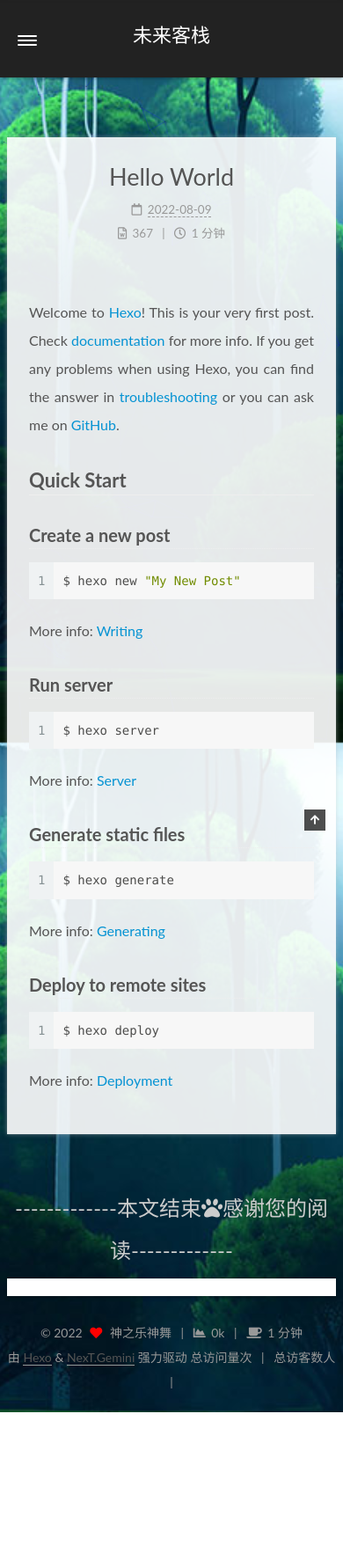
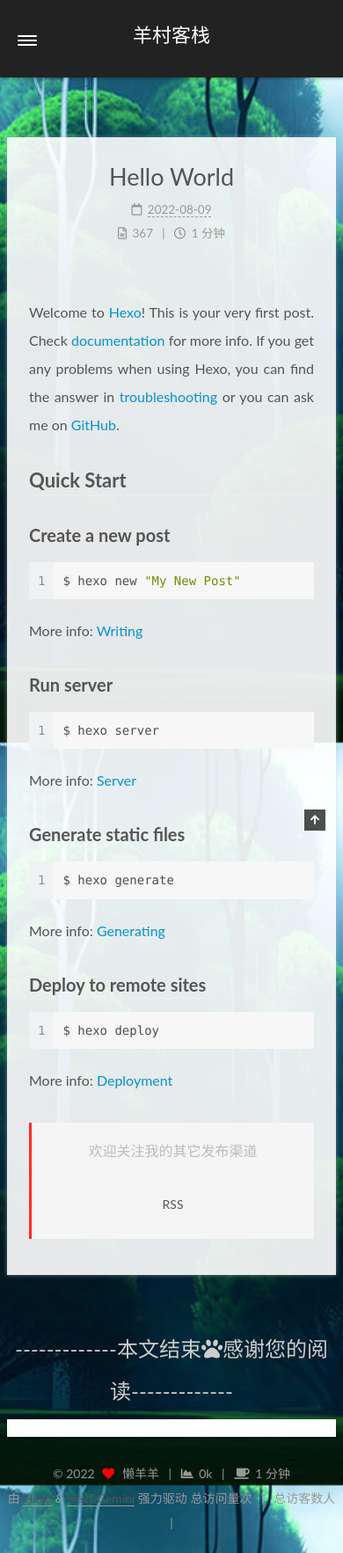
Before and after one commit to lamda001/lamda001.github.io, a plain HTML site: page 2022/08/09/hello-world/index.html in a window 390 px wide. Shown: the whole page at 88% size. Before the commit the page ends 1605 px from the top, so only its background shows below. Drawn offline with Linux system fonts and the light colour scheme; some packages are replaced by stand-ins of ours; a script that the page names is missing.

Commit message:
Site updated: 2022-08-10 12:06:27

```diff
--- a/2022/08/09/hello-world/index.html
+++ b/2022/08/09/hello-world/index.html
@@ -26,12 +26,12 @@
 <meta property="og:type" content="article">
 <meta property="og:title" content="Hello World">
 <meta property="og:url" content="http://example.com/2022/08/09/hello-world/index.html">
-<meta property="og:site_name" content="未来客栈">
+<meta property="og:site_name" content="羊村客栈">
 <meta property="og:description" content="Welcome to Hexo! This is your very first post. Check documentation for more info. If you get any problems when using Hexo, you can find the answer in troubleshooting or you can ask me on GitHub. Quick">
 <meta property="og:locale" content="zh_CN">
 <meta property="article:published_time" content="2022-08-09T10:12:55.291Z">
 <meta property="article:modified_time" content="2022-08-09T10:12:55.291Z">
-<meta property="article:author" content="神之乐神舞">
+<meta property="article:author" content="懒羊羊">
 <meta name="twitter:card" content="summary">
 
 <link rel="canonical" href="http://example.com/2022/08/09/hello-world/">
@@ -47,7 +47,7 @@
   };
 </script>
 
-  <title>Hello World | 未来客栈</title>
+  <title>Hello World | 羊村客栈</title>
 
 
 
@@ -78,6 +78,7 @@
   </style>
 </noscript>
 
+<link rel="alternate" href="/rss2.xml" title="羊村客栈" type="application/rss+xml">
 </head>
 
 <body itemscope itemtype="http://schema.org/WebPage">
@@ -98,7 +99,7 @@
 
     <a href="/" class="brand" rel="start">
       <span class="logo-line-before"><i></i></span>
-      <h1 class="site-title">未来客栈</h1>
+      <h1 class="site-title">羊村客栈</h1>
       <span class="logo-line-after"><i></i></span>
     </a>
       <p class="site-subtitle" itemprop="description"> </p>
@@ -182,12 +183,12 @@
 
     <span hidden itemprop="author" itemscope itemtype="http://schema.org/Person">
       <meta itemprop="image" content="/images/avatar.png">
-      <meta itemprop="name" content="神之乐神舞">
-      <meta itemprop="description" content="路是自己走出来的，抉择是自己定的，循规蹈矩，终究只能步别人后尘">
+      <meta itemprop="name" content="懒羊羊">
+      <meta itemprop="description" content="天青色等烟雨，而我在等你！">
     </span>
 
     <span hidden itemprop="publisher" itemscope itemtype="http://schema.org/Organization">
-      <meta itemprop="name" content="未来客栈">
+      <meta itemprop="name" content="羊村客栈">
     </span>
       <header class="post-header">
         <h1 class="post-title" itemprop="name headline">
@@ -254,6 +255,25 @@
 
 
 
+
+
+
+  <div class="followme">
+    <p>欢迎关注我的其它发布渠道</p>
+
+    <div class="social-list">
+
+        <div class="social-item">
+          <a target="_blank" class="social-link" href="/atom.xml">
+            <span class="icon">
+              <i class="rss"></i>
+            </span>
+
+            <span class="label">RSS</span>
+          </a>
+        </div>
+    </div>
+  </div>
 
 
       <footer class="post-footer">
@@ -340,10 +360,10 @@
 
       <div class="site-overview-wrap sidebar-panel">
         <div class="site-author motion-element" itemprop="author" itemscope itemtype="http://schema.org/Person">
-    <img class="site-author-image" itemprop="image" alt="神之乐神舞"
+    <img class="site-author-image" itemprop="image" alt="懒羊羊"
       src="/images/avatar.png">
-  <p class="site-author-name" itemprop="name">神之乐神舞</p>
-  <div class="site-description" itemprop="description">路是自己走出来的，抉择是自己定的，循规蹈矩，终究只能步别人后尘</div>
+  <p class="site-author-name" itemprop="name">懒羊羊</p>
+  <div class="site-description" itemprop="description">天青色等烟雨，而我在等你！</div>
 </div>
 <div class="site-state-wrap motion-element">
   <nav class="site-state">
@@ -406,7 +426,7 @@
   <span class="with-love">
     <i class="fa fa-heart"></i>
   </span>
-  <span class="author" itemprop="copyrightHolder">神之乐神舞</span>
+  <span class="author" itemprop="copyrightHolder">懒羊羊</span>
     <span class="post-meta-divider">|</span>
     <span class="post-meta-item-icon">
       <i class="fa fa-chart-area"></i>
--- a/css/main.css
+++ b/css/main.css
@@ -1169,7 +1169,7 @@ pre .javascript .function {
 }
 .links-of-author a::before,
 .links-of-author span.exturl::before {
-  background: #0f8c8a;
+  background: #ff4e65;
   border-radius: 50%;
   content: ' ';
   display: inline-block;
@@ -1971,6 +1971,44 @@ pre .javascript .function {
 #qr p {
   text-align: center;
 }
+.followme {
+  align-items: center;
+  background: var(--card-bg-color);
+  border-left: 3px solid #ff2a2a;
+  color: #bbb;
+  margin: 2em 0 1em 0;
+  padding: 1em 1.5em;
+  display: flex;
+  flex-direction: column;
+  justify-content: center;
+}
+.followme .social-list {
+  align-items: center;
+  display: flex;
+  flex-wrap: wrap;
+}
+.followme .social-list .social-item {
+  margin: 0.5em 2em;
+}
+@media (max-width: 991px) {
+  .followme .social-list .social-item {
+    margin: 0.5em 0.75em;
+  }
+}
+.followme .social-list .social-link {
+  border: 0;
+  display: inline-block;
+  text-align: center;
+}
+.followme .social-list .social-link .icon {
+  font-size: 1.75em;
+  height: 1.75em;
+  width: 1.75em;
+}
+.followme .social-list .social-link .label {
+  display: block;
+  font-size: 14px;
+}
 .post-body p a {
   color: #0593d3;
   border-bottom: none;
```
Also changed, not shown: about/index.html (+11 -10 lines), archives/2022/08/index.html (+12 -11 lines), archives/2022/index.html (+12 -11 lines), archives/index.html (+12 -11 lines), categories/index.html (+11 -10 lines), index.html (+15 -14 lines), resources/index.html (+11 -10 lines), rss2.xml (added, +38 -0 lines), tags/index.html (+11 -10 lines).
